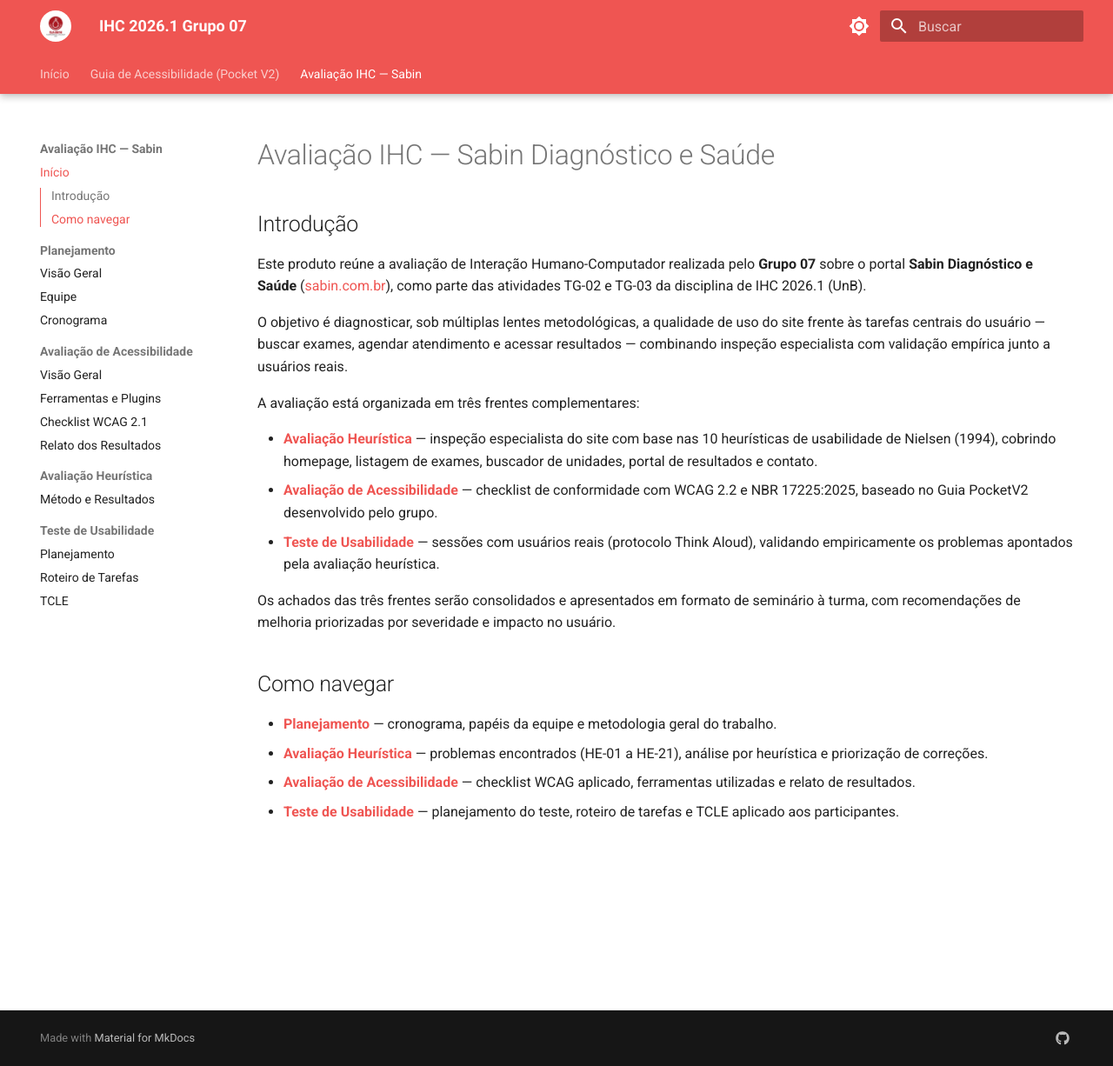
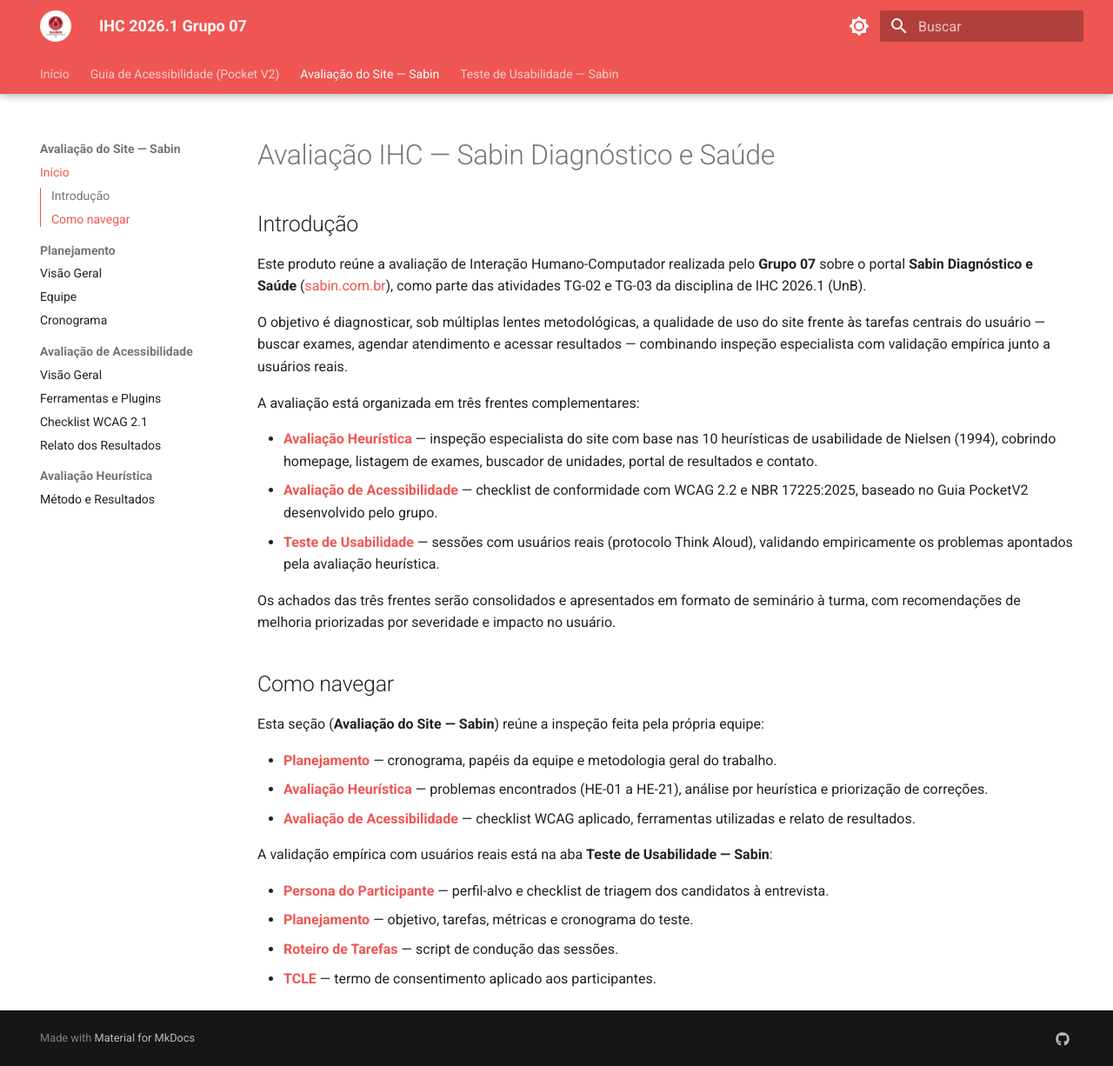
Before and after one commit to UnB-IHC/IHC_2026.1_Grupo07, an MkDocs documentation site: the page built from docs/ihc-sabin/index.md, in a window 1280 px wide and 1226 px high. Shown: the whole window at 87% size. Built offline with MkDocs 1.6.1 and Material for MkDocs 9.7.7, drawn with Linux system fonts in a browser that asks for light colours.

Commit message:
feat: adicionei um arquivo de persona que se encaixa no contexto da pesquisa do sabin e reorganizaei o pages

```diff
--- a/docs/ihc-sabin/index.md
+++ b/docs/ihc-sabin/index.md
@@ -16,7 +16,15 @@
 
 ## Como navegar
 
+Esta seção (**Avaliação do Site — Sabin**) reúne a inspeção feita pela própria equipe:
+
 - **[Planejamento](planejamento/index.md)** — cronograma, papéis da equipe e metodologia geral do trabalho.
 - **[Avaliação Heurística](avaliacao-heuristica/index.md)** — problemas encontrados (HE-01 a HE-21), análise por heurística e priorização de correções.
 - **[Avaliação de Acessibilidade](avaliacao-acessibilidade/index.md)** — checklist WCAG aplicado, ferramentas utilizadas e relato de resultados.
-- **[Teste de Usabilidade](teste-usabilidade/planejamento.md)** — planejamento do teste, roteiro de tarefas e TCLE aplicado aos participantes.
+
+A validação empírica com usuários reais está na aba **Teste de Usabilidade — Sabin**:
+
+- **[Persona do Participante](teste-usabilidade/persona.md)** — perfil-alvo e checklist de triagem dos candidatos à entrevista.
+- **[Planejamento](teste-usabilidade/planejamento.md)** — objetivo, tarefas, métricas e cronograma do teste.
+- **[Roteiro de Tarefas](teste-usabilidade/roteiro.md)** — script de condução das sessões.
+- **[TCLE](teste-usabilidade/tcle.md)** — termo de consentimento aplicado aos participantes.
--- a/mkdocs.yml
+++ b/mkdocs.yml
@@ -87,7 +87,7 @@
     - Personas: pocket-v2/personas/personas.md
     - User Journey e User Flows: pocket-v2/userJourney/userJourney.md
     - Registro de Mudanças: pocket-v2/changelog.md
-  - Avaliação IHC — Sabin:
+  - Avaliação do Site — Sabin:
     - Início: ihc-sabin/index.md
     - Planejamento:
       - Visão Geral: ihc-sabin/planejamento/index.md
@@ -100,10 +100,11 @@
       - Relato dos Resultados: ihc-sabin/avaliacao-acessibilidade/resultados.md
     - Avaliação Heurística:
       - Método e Resultados: ihc-sabin/avaliacao-heuristica/index.md
-    - Teste de Usabilidade:
-      - Planejamento: ihc-sabin/teste-usabilidade/planejamento.md
-      - Roteiro de Tarefas: ihc-sabin/teste-usabilidade/roteiro.md
-      - TCLE: ihc-sabin/teste-usabilidade/tcle.md
+  - Teste de Usabilidade — Sabin:
+    - Persona do Participante: ihc-sabin/teste-usabilidade/persona.md
+    - Planejamento: ihc-sabin/teste-usabilidade/planejamento.md
+    - Roteiro de Tarefas: ihc-sabin/teste-usabilidade/roteiro.md
+    - TCLE: ihc-sabin/teste-usabilidade/tcle.md
 
 extra:
   social:
```
Also changed, not shown: docs/ihc-sabin/teste-usabilidade/persona.md (added, +84 -0 lines).
